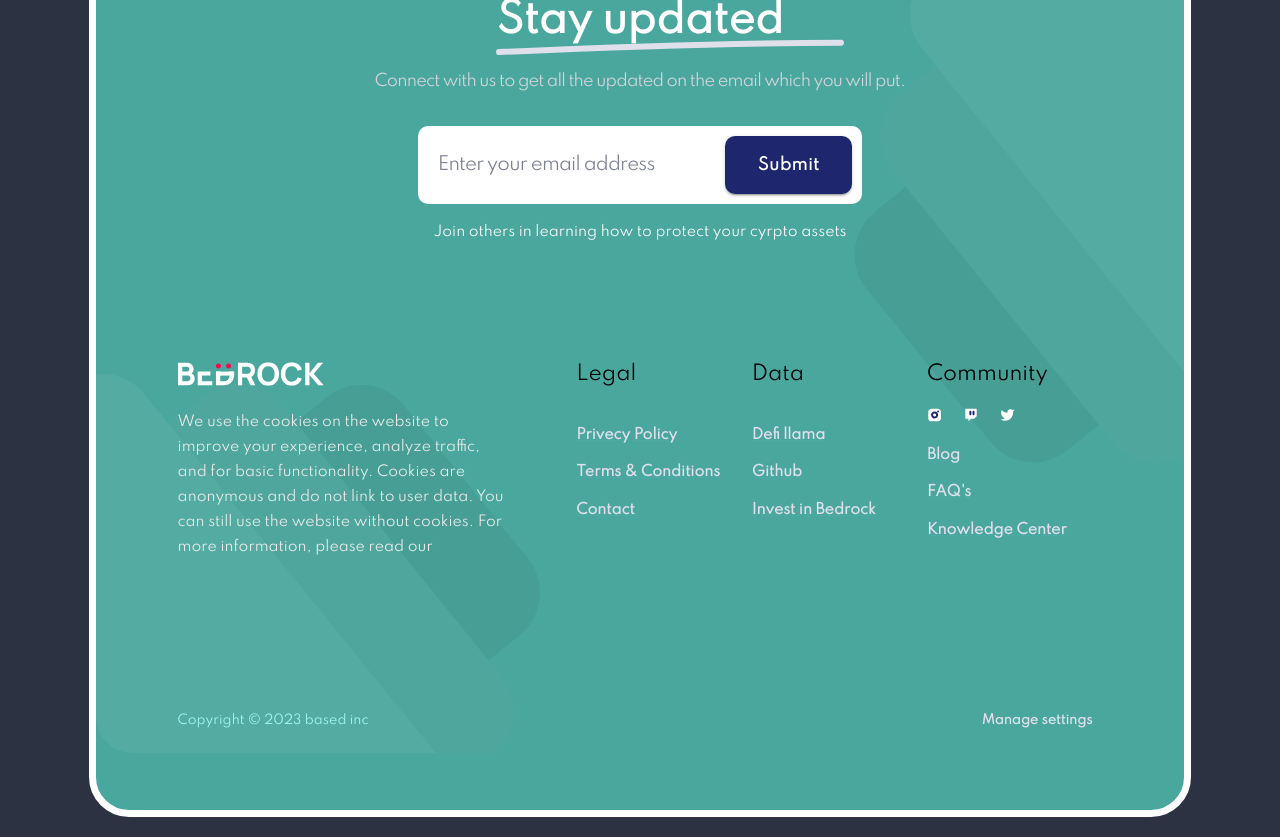
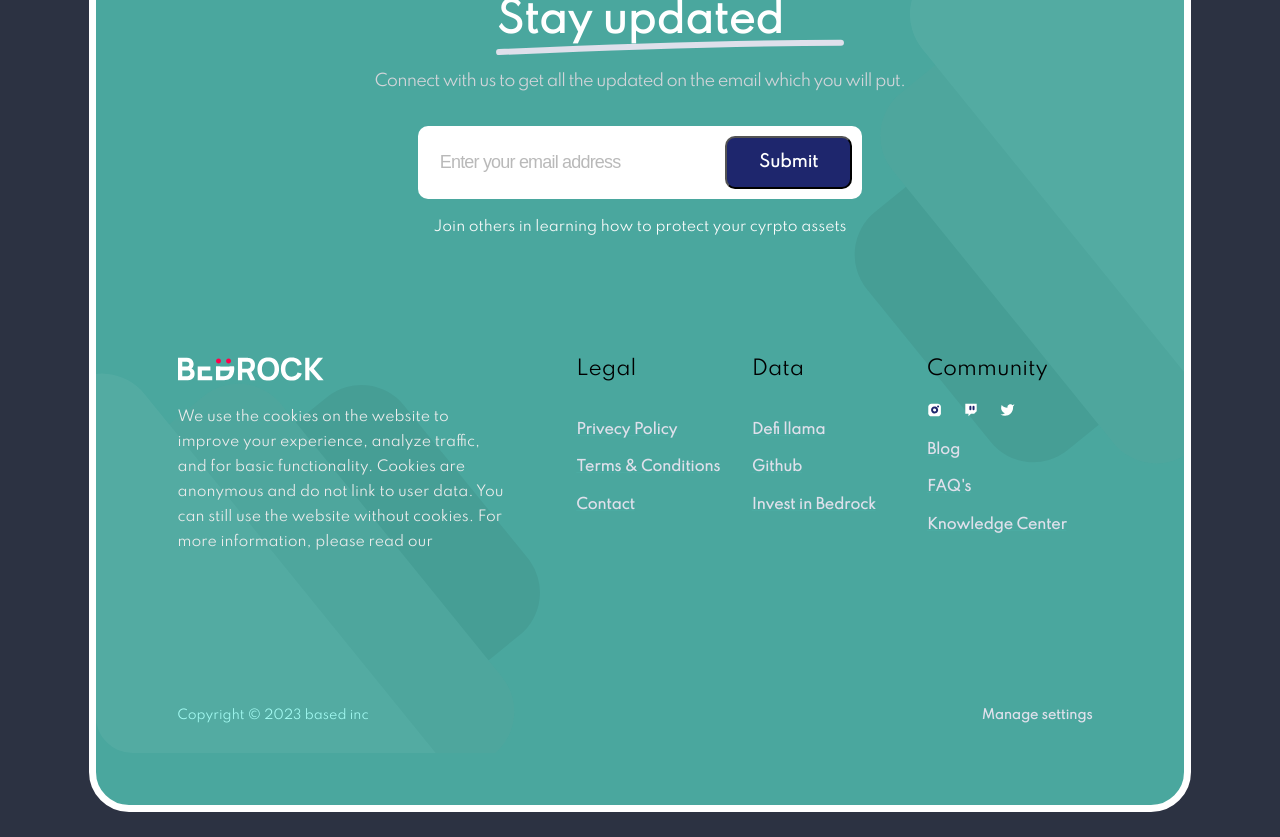
Before and after one commit to basedfund/landing-page, a React (Create React App) app: page / in a window 1280 px wide. Shown: the part 5280-6117 px from the top of the page. Built offline with nearby package versions, Linux system fonts and the light colour scheme; a web font is replaced by a local one.

Commit message:
update newsletter signup bed-42

```diff
--- a/package.json
+++ b/package.json
@@ -17,6 +17,7 @@
     "@web3-react/abstract-connector": "^6.0.7",
     "@web3-react/core": "^6.1.9",
     "@web3-react/walletconnect-connector": "^6.2.13",
+    "axios": "^1.1.3",
     "react": "^18.2.0",
     "react-dom": "^18.2.0",
     "react-indiana-drag-scroll": "^2.2.0",
--- a/src/pages/Footer/Footer.module.css
+++ b/src/pages/Footer/Footer.module.css
@@ -67,19 +67,24 @@
   text-align: left;
   align-items: row;
   display: flex;
+  flex-direction: row;
   justify-content: space-between;
 }
 
-.alterText {
-  color: #000929;
+.emailInput {
+  border: none;
+  color: #000000;
+  background-color: #ffffff;
   margin-left: 10px;
   margin-top: auto;
   margin-bottom: auto;
   letter-spacing: -0.045em;
   opacity: 50%;
+  font-size: 18px;
 }
 
 .submitButton {
+  color: #ffffff;
   width: 30%;
   font-size: 16px;
   padding: 15px;
@@ -178,6 +183,10 @@
     border-radius: 7px;
   }
 
+  .emailInput {
+    font-size: 16px;
+  }
+
   .bottomFooter {
     padding-top: 50px;
   }
--- a/src/pages/Footer/SectionCommunity.tsx
+++ b/src/pages/Footer/SectionCommunity.tsx
@@ -1,9 +1,22 @@
-import React from 'react';
-import { Box, Button, Typography } from '@mui/material';
+import React, { useState } from 'react';
+import { Box, Button, FormControl, TextField, Typography } from '@mui/material';
+import axios from 'axios';
 import SvgCurve4 from '../../assets/images/curve4.svg';
 import styles from './Footer.module.css';
 
 export function SectionCommunity() {
+  const [emailAddress, setEmailAddress] = useState('');
+
+  const submitEmailAddress = async () => {
+    axios.post('https://formspree.io/f/mbjbrplr', {
+      email: emailAddress
+    }).then(function (response) {
+      console.log({ response });
+    }).catch(function (error) {
+      console.log({ error });
+    });
+  }
+
   return (
     <Box className={styles.communityContainer}>
       <Typography className={styles.title} variant='h4' color='text.primary'>
@@ -19,14 +32,11 @@ export function SectionCommunity() {
         Connect with us to get all the updated on the email which you will put.
       </Typography>
 
-      <Box className={styles.inputField}>
-        <Typography className={styles.alterText} variant='body2'>
-          Enter your email address
-        </Typography>
-        <Button className={styles.submitButton} variant='contained'>
-          Submit
-        </Button>
-      </Box>
+      <form className={styles.inputField} action="https://formspree.io/f/mbjbrplr" method="POST">
+        <input className={styles.emailInput} type="email" name="email" placeholder="Enter your email address" />
+        <button className={styles.submitButton} type="submit">Submit</button>
+      </form>
+
       <Typography className={styles.joinSentence} variant='body1'>
         Join others in learning how to protect your cyrpto assets
       </Typography>
```
Also changed, not shown: 1 other file (tests, documents, lock files or other folders).
